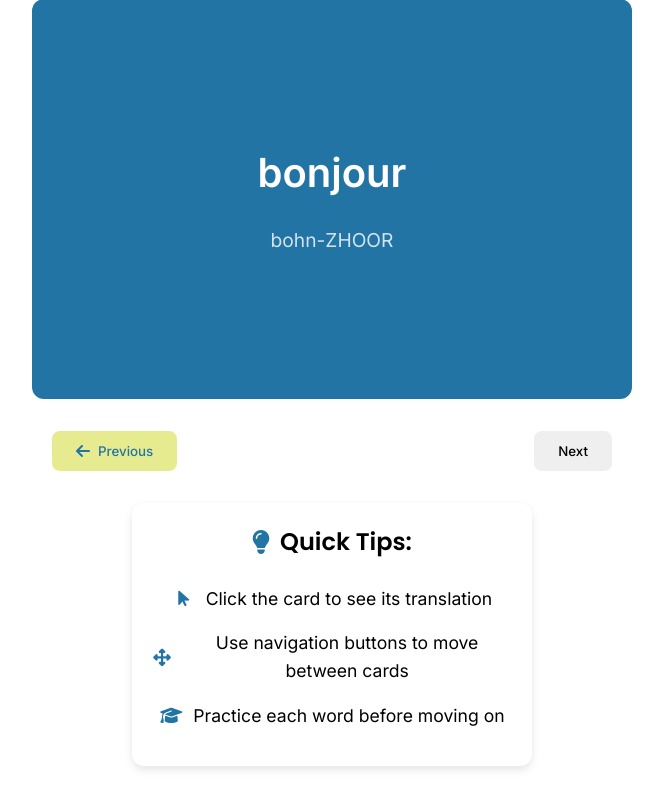
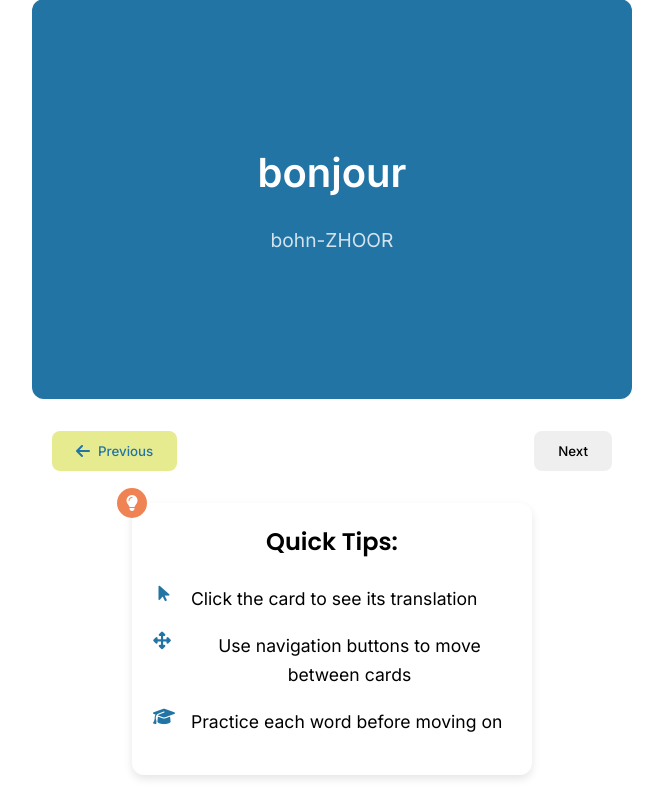
Before and after one commit to ladymargehagan/finallitrepo, a PHP site: page /view/vocabulary.php?course=1&category=greetings in a window 1280 px wide. Shown: the part 188-995 px from the top of the page, without its empty margins (308-971 px from the left). Before the commit the page ends 958 px from the top, so only its background shows below. Run offline with PHP 8.4, Linux system fonts and the light colour scheme; a user stored in the database is signed in; data comes from the database, SQL or seed files in the repository.

Commit message:
final card learning page

```diff
--- a/assets/css/vocabulary.css
+++ b/assets/css/vocabulary.css
@@ -95,43 +95,58 @@
     padding: 20px;
     max-width: 400px;
     margin: 2rem auto;
-    text-align: center;
+    position: relative;
+}
+
+.tips-icon {
+    position: absolute;
+    top: -15px;
+    left: -15px;
+    background: var(--coral);
+    width: 30px;
+    height: 30px;
+    border-radius: 50%;
+    display: flex;
+    align-items: center;
+    justify-content: center;
+    color: var(--white);
 }
 
 .tips-content h4 {
     font-size: 1.5rem;
     margin-bottom: 1.5rem;
     color: var(--black);
+    text-align: center;
     display: flex;
     align-items: center;
     justify-content: center;
     gap: 10px;
 }
 
-.tips-content h4 i {
-    color: var(--ucla-blue);
-}
-
 .tips-content ul {
     list-style: none;
     padding: 0;
     margin: 0;
-    text-align: center;
 }
 
 .tips-content li {
-    margin: 1rem 0;
+    margin: 1.2rem 0;
     font-size: 1.1rem;
     color: var(--black);
     display: flex;
+    align-items: flex-start;
+    gap: 15px;
+}
+
+.tips-content li .icon {
+    width: 24px;
+    display: flex;
     align-items: center;
     justify-content: center;
-    gap: 10px;
 }
 
 .tips-content li i {
     color: var(--ucla-blue);
-    width: 24px;
 }
 
 @media (max-width: 768px) {
--- a/view/vocabulary.php
+++ b/view/vocabulary.php
@@ -107,12 +107,15 @@ try {
         </div>
 
         <div class="tips-container">
+            <div class="tips-icon">
+                <i class="fas fa-lightbulb"></i>
+            </div>
             <div class="tips-content">
-                <h4><i class="fas fa-lightbulb"></i> Quick Tips:</h4>
+                <h4>Quick Tips:</h4>
                 <ul>
-                    <li><i class="fas fa-mouse-pointer"></i> Click the card to see its translation</li>
-                    <li><i class="fas fa-arrows-alt"></i> Use navigation buttons to move between cards</li>
-                    <li><i class="fas fa-graduation-cap"></i> Practice each word before moving on</li>
+                    <li><span class="icon"><i class="fas fa-mouse-pointer"></i></span> Click the card to see its translation</li>
+                    <li><span class="icon"><i class="fas fa-arrows-alt"></i></span> Use navigation buttons to move between cards</li>
+                    <li><span class="icon"><i class="fas fa-graduation-cap"></i></span> Practice each word before moving on</li>
                 </ul>
             </div>
         </div>
@@ -135,12 +138,18 @@ try {
             let currentIndex = 0;
 
             function updateCard(index) {
-                cards.forEach(card => {
-                    card.style.display = 'none';
-                    // Reset flip state when changing cards
-                    card.querySelector('.flashcard-inner').classList.remove('flipped');
+                cards.forEach((card, idx) => {
+                    if (idx === index) {
+                        card.style.display = 'block';
+                        card.classList.add('active');
+                    } else {
+                        card.style.display = 'none';
+                        card.classList.remove('active');
+                        // Reset flip state for hidden cards
+                        card.querySelector('.flashcard-inner').classList.remove('flipped');
+                    }
                 });
-                cards[index].style.display = 'block';
+
                 currentCardSpan.textContent = index + 1;
 
                 // Update button states
@@ -156,9 +165,12 @@ try {
 
             // Add click event for card flipping
             cards.forEach(card => {
-                card.addEventListener('click', (e) => {
-                    const inner = card.querySelector('.flashcard-inner');
-                    inner.classList.toggle('flipped');
+                card.addEventListener('click', function() {
+                    // Only flip if card is active/visible
+                    if (this.classList.contains('active')) {
+                        const inner = this.querySelector('.flashcard-inner');
+                        inner.classList.toggle('flipped');
+                    }
                 });
             });
 
```
